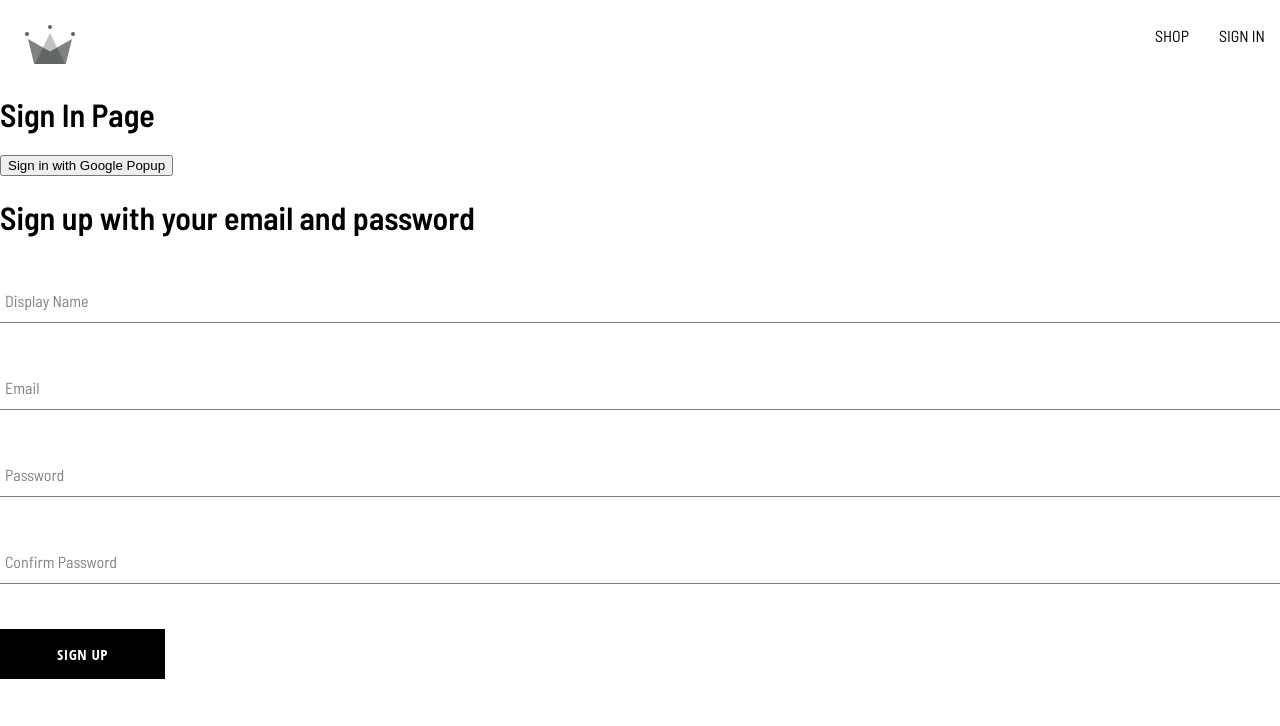
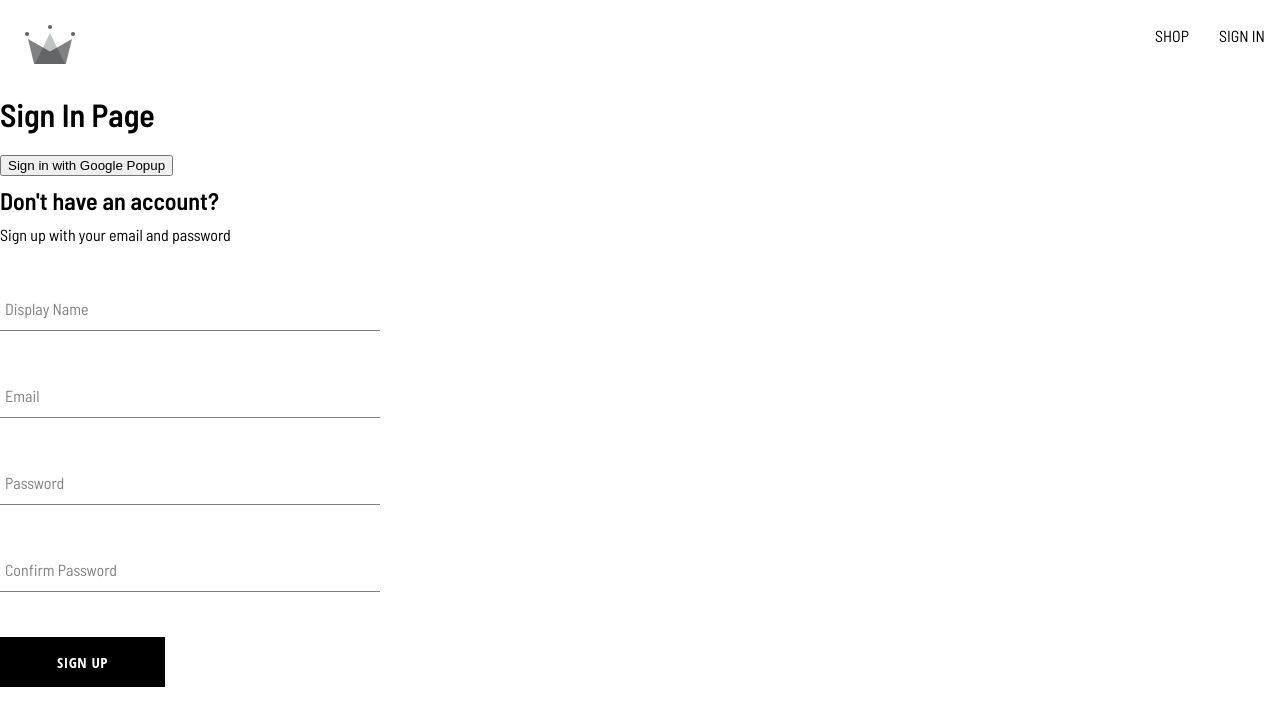
Before and after one commit to GoodCallMike/crwn-clothing, a React (Create React App) app: page /sign-in in a window 1280 px wide. Shown: the top 726 px of the page. Built offline with nearby package versions, Linux system fonts and the light colour scheme.

Commit message:
add sign-up class, add title

```diff
--- a/src/components/sign-up/sign-up.component.jsx
+++ b/src/components/sign-up/sign-up.component.jsx
@@ -53,8 +53,9 @@
   };
 
   return (
-    <div>
-      <h1>Sign up with your email and password</h1>
+    <div className="sign-up-container">
+      <h2>Don't have an account?</h2>
+      <span>Sign up with your email and password</span>
       <form onSubmit={handleSubmit}>
         <FormInput
           label="Display Name"
```
